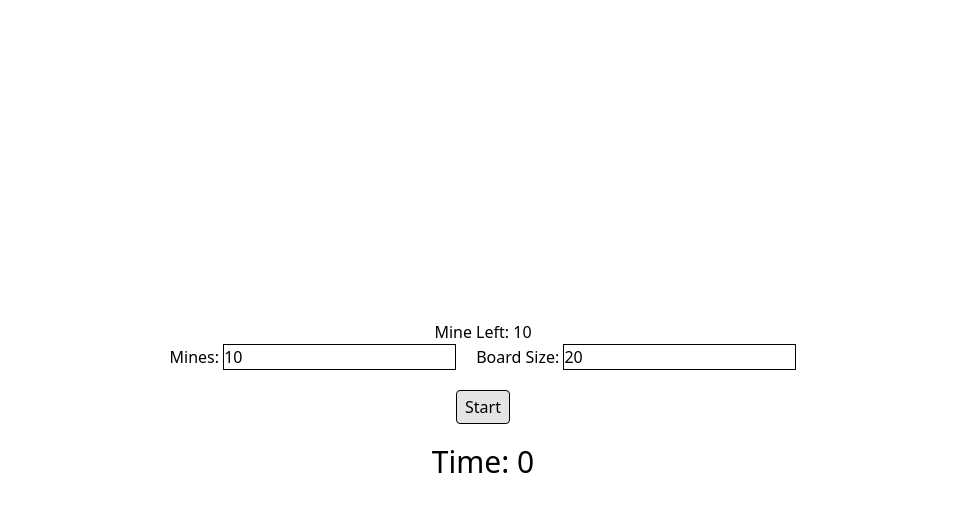
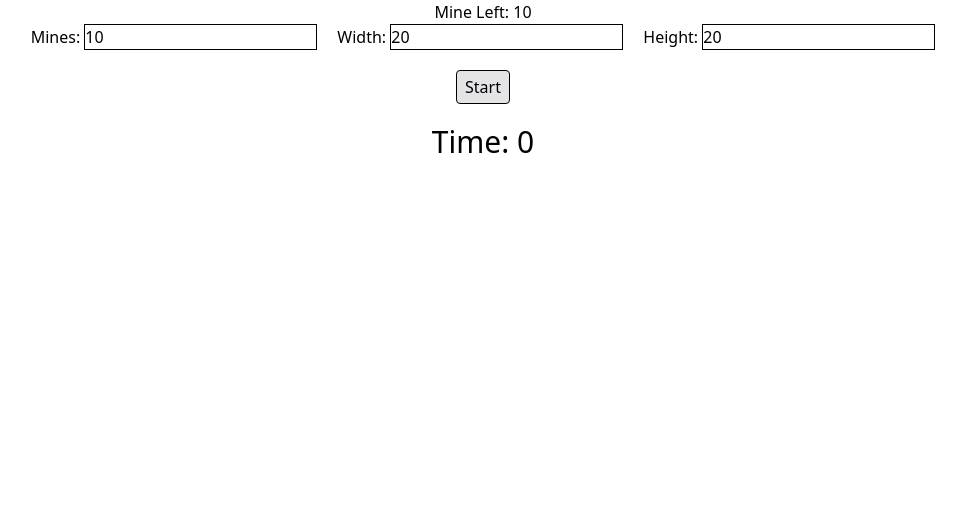
Before and after one commit to hryjosn/Minesweeper, a React (Create React App) app: page / in a window 1280 px wide. Shown: the top 512 px of the page, without its empty margins (157-1123 px from the left). Built offline with nearby package versions, Linux system fonts and the light colour scheme.

Commit message:
Add height and width control

```diff
--- a/src/App.tsx
+++ b/src/App.tsx
@@ -2,7 +2,7 @@ import Board from "./components/Board";
 import "./index.css";
 function App() {
   return (
-    <div className="flex justify-center items-center h-full">
+    <div className="flex-col justify-center items-center h-full">
       <Board />
     </div>
   );
--- a/src/components/Board.tsx
+++ b/src/components/Board.tsx
@@ -1,4 +1,4 @@
-import classnames from "classnames/dedupe";
+import classnames from "classnames";
 import { runInAction } from "mobx";
 import { observer } from "mobx-react-lite";
 import { useEffect, useRef } from "react";
@@ -17,7 +17,8 @@ const Board = () => {
     onDoubleClick,
     start,
     mineCount,
-    size,
+    width,
+    height,
   } = BoardStore;
 
   const { SHOW, HIDDEN, MARKED } = TILE_STATUS;
@@ -46,13 +47,24 @@ const Board = () => {
           />
         </div>
         <div>
-          <label>Board Size: </label>
+          <label>Width: </label>
           <input
             className="border border-black"
-            placeholder="Mines"
-            value={size}
+            placeholder="Width"
+            value={width}
             onChange={(e) => {
-              BoardStore.size = e.target.value;
+              BoardStore.width = e.target.value;
+            }}
+          />
+        </div>
+        <div>
+          <label>Height: </label>
+          <input
+            className="border border-black"
+            placeholder="Height"
+            value={height}
+            onChange={(e) => {
+              BoardStore.height = e.target.value;
             }}
           />
         </div>
@@ -62,8 +74,18 @@ const Board = () => {
         onClick={() => {
           start();
           clearInterval(intervalRef.current);
+
           const id = setInterval(() => {
+            if (BoardStore.time < 999 && !BoardStore.gameStatus) {
+              runInAction(() => {
                 BoardStore.time = BoardStore.time + 1;
+              });
+            } else {
+              clearInterval(intervalRef.current);
+              runInAction(() => {
+                BoardStore.gameStatus = "lose";
+              });
+            }
           }, 1000);
           intervalRef.current = id;
         }}
@@ -71,6 +93,7 @@ const Board = () => {
         {board.length ? "Restart" : "Start"}
       </button>
       <div className="text-3xl">Time: {time}</div>
+      <div className="flex justify-center">
         <table>
           <tbody>
             {board.map((row, rowIndex) => (
@@ -130,7 +153,6 @@ const Board = () => {
                       }
                       if (mineList.length === 0) {
                         setMinePositions(tile);
-                      console.log("mineList>", mineList);
                       }
                       if (tile.status !== MARKED) {
                         runInAction(() => {
@@ -148,6 +170,7 @@ const Board = () => {
           </tbody>
         </table>
       </div>
+    </div>
   );
 };
 
--- a/src/store/BoardStore.ts
+++ b/src/store/BoardStore.ts
@@ -16,7 +16,8 @@ interface IPosition {
 class BoardStore {
   board: ITile[][] = [];
   mineCount = "10";
-  size = "20";
+  width = "20";
+  height = "20";
   time = 0;
   mineList: IPosition[] = [];
   gameStatus: "lose" | "win" | "" = "";
@@ -24,10 +25,11 @@ class BoardStore {
     makeAutoObservable(this);
   }
   setUp = () => {
-    const size = Number(this.size);
-    for (let i = 0; i < size; i++) {
+    const width = Number(this.width);
+    const height = Number(this.height);
+    for (let i = 0; i < width; i++) {
       const row = [];
-      for (let j = 0; j < size; j++) {
+      for (let j = 0; j < height; j++) {
         const tile: ITile = {
           x: i,
           y: j,
@@ -63,12 +65,13 @@ class BoardStore {
   countMineNumber = (tileList: ITile[]): number =>
     tileList.filter((tile) => tile.isMine).length;
   setMinePositions = (tile: ITile) => {
-    const size = Number(this.size);
+    const width = Number(this.width);
+    const height = Number(this.height);
     const numberOfMines = Number(this.mineCount);
 
     while (this.mineList.length < numberOfMines) {
-      const x = this.generateRandomNumber(size);
-      const y = this.generateRandomNumber(size);
+      const x = this.generateRandomNumber(width);
+      const y = this.generateRandomNumber(height);
       const minePosition: IPosition = { x, y };
       if (
         !this.mineList.some((position) =>
```
Lines whose indentation alone changed are shown as unchanged.
